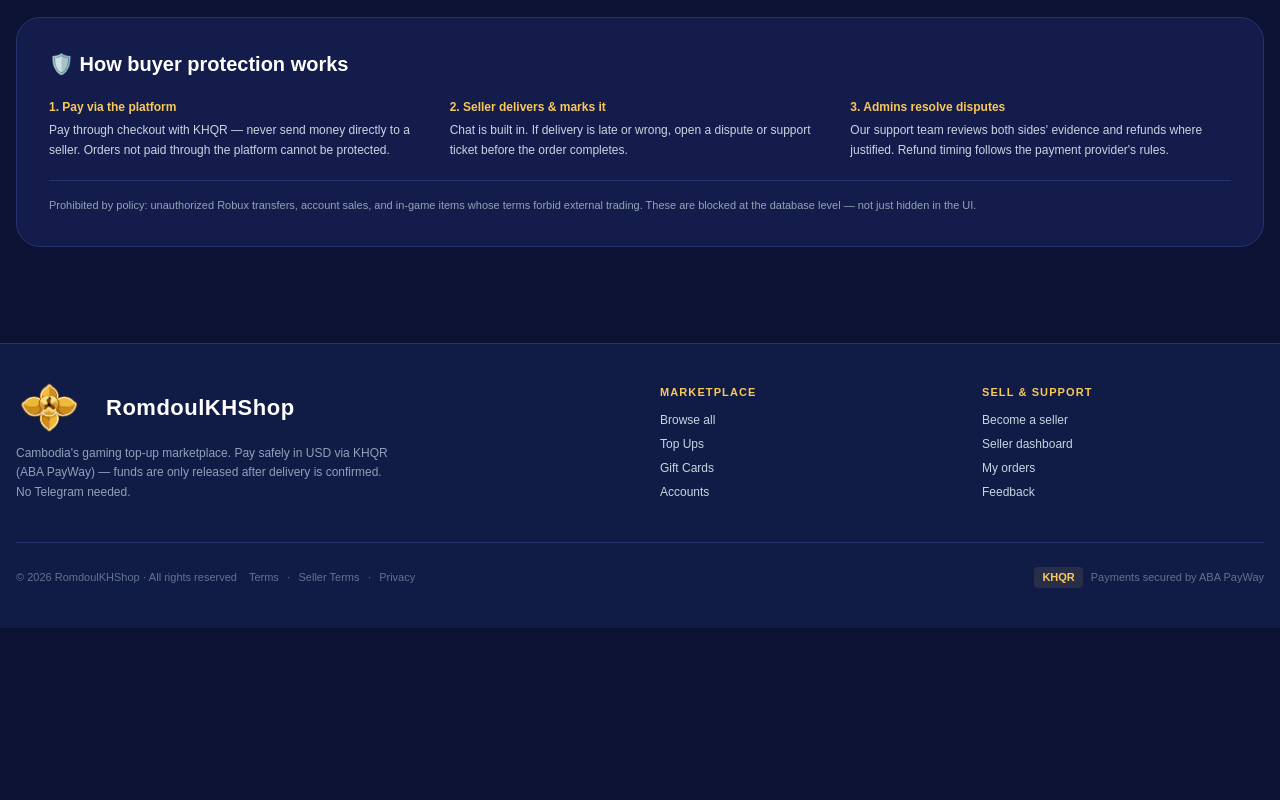
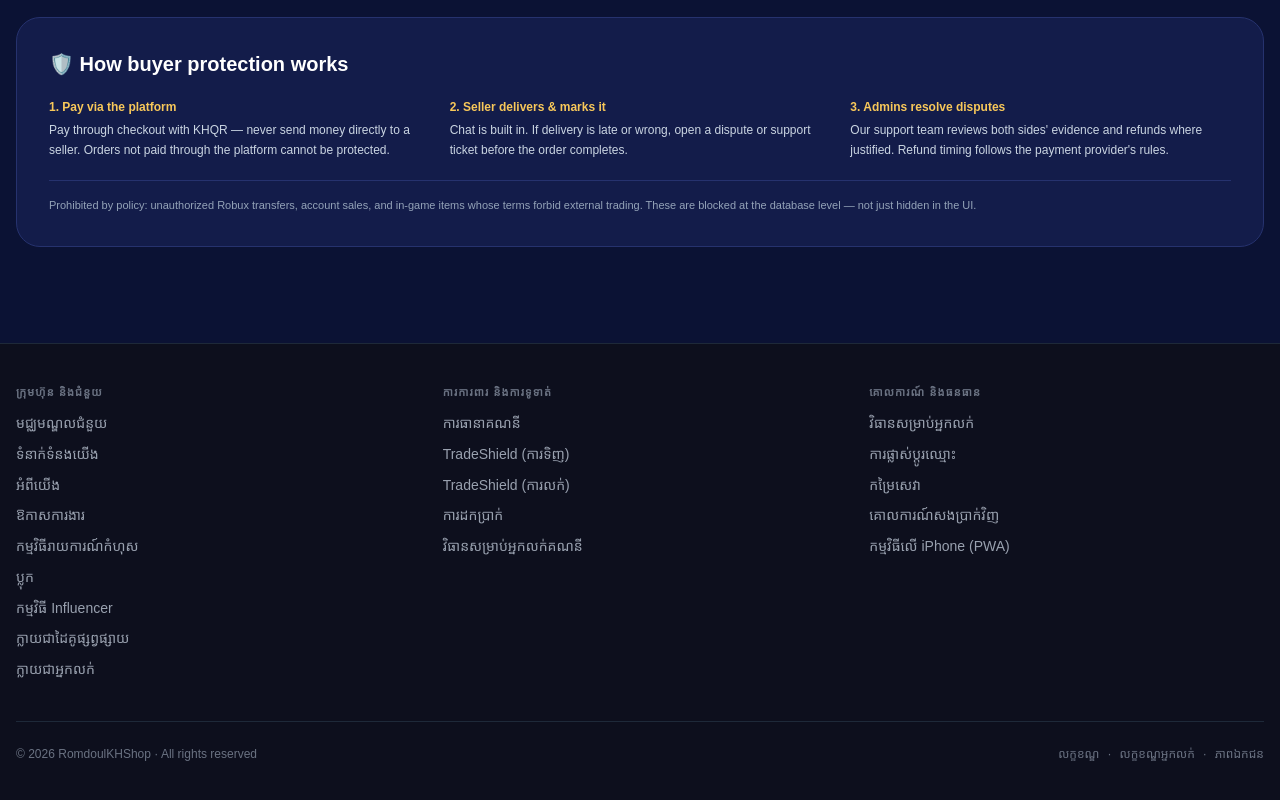
Before and after one commit to SEAN-0-a/topupkh, a Next.js app: page / in a window 1280 px wide. Shown: the part 1429-2229 px from the top of the page. Before the commit the page ends 2057 px from the top, so only its background shows below. Built offline with nearby package versions, Linux system fonts and the light colour scheme; no server answers; the database is empty.

Commit message:
Update Footer.tsx

```diff
--- a/src/components/Footer.tsx
+++ b/src/components/Footer.tsx
@@ -1,77 +1,116 @@
+"use client";
+
 import Link from "next/link";
+import { useLanguage } from "@/context/LanguageContext";
 
 /**
- * RomdoulKHShop site footer — Deep Navy brand surface with gold accents.
- * Dark-mode safe: every text color is set explicitly (slate shades / gold),
- * never inherited from the light-mode `text-white` remap or gray tokens.
+ * RomdoulKHShop site footer — sleek dark surface, 3-column link grid.
+ * Bilingual (EN/KH): reads the global LanguageContext by default, or takes an
+ * explicit `lang` prop ('en' | 'kh') which wins when provided. The site's
+ * navbar toggle uses 'km' internally, so it is mapped to 'kh' here.
  */
-export default function Footer() {
+
+type FooterLang = "en" | "kh";
+
+interface FooterLink {
+  en: string;
+  kh: string;
+  href: string;
+}
+
+interface FooterColumn {
+  heading: { en: string; kh: string };
+  links: FooterLink[];
+}
+
+const TRANSLATIONS: FooterColumn[] = [
+  {
+    heading: { en: "Company & Support", kh: "ក្រុមហ៊ុន និងជំនួយ" },
+    links: [
+      { en: "Help center", kh: "មជ្ឈមណ្ឌលជំនួយ", href: "/help" },
+      { en: "Contact us", kh: "ទំនាក់ទំនងយើង", href: "/contact" },
+      { en: "About us", kh: "អំពីយើង", href: "/about" },
+      { en: "Careers", kh: "ឱកាសការងារ", href: "/careers" },
+      { en: "Bug bounty", kh: "កម្មវិធីរាយការណ៍កំហុស", href: "/bug-bounty" },
+      { en: "Blog", kh: "ប្លុក", href: "/blog" },
+      { en: "Influencer program", kh: "កម្មវិធី Influencer", href: "/influencer" },
+      { en: "Become an affiliate", kh: "ក្លាយជាដៃគូផ្សព្វផ្សាយ", href: "/affiliate" },
+      { en: "Become a seller", kh: "ក្លាយជាអ្នកលក់", href: "/seller/register" },
+    ],
+  },
+  {
+    heading: { en: "Protection & Payments", kh: "ការការពារ និងការទូទាត់" },
+    links: [
+      { en: "Account warranty", kh: "ការធានាគណនី", href: "/account-warranty" },
+      { en: "TradeShield (buying)", kh: "TradeShield (ការទិញ)", href: "/tradeshield?mode=buy" },
+      { en: "TradeShield (selling)", kh: "TradeShield (ការលក់)", href: "/tradeshield?mode=sell" },
+      { en: "Withdrawals", kh: "ការដកប្រាក់", href: "/wallet" },
+      { en: "Account seller rules", kh: "វិធានសម្រាប់អ្នកលក់គណនី", href: "/seller-rules#account" },
+    ],
+  },
+  {
+    heading: { en: "Policies & Resources", kh: "គោលការណ៍ និងធនធាន" },
+    links: [
+      { en: "Seller rules", kh: "វិធានសម្រាប់អ្នកលក់", href: "/seller-rules" },
+      { en: "Changing username", kh: "ការផ្លាស់ប្តូរឈ្មោះ", href: "/settings" },
+      { en: "Fees", kh: "កម្រៃសេវា", href: "/fees" },
+      { en: "Refund Policy", kh: "គោលការណ៍សងប្រាក់វិញ", href: "/refund-policy" },
+      { en: "App on iPhone (PWA)", kh: "កម្មវិធីលើ iPhone (PWA)", href: "/pwa" },
+    ],
+  },
+];
+
+export default function Footer({ lang }: { lang?: FooterLang }) {
+  const { lang: contextLang } = useLanguage();
+  // Explicit prop wins; otherwise derive from the global toggle ('km' → 'kh').
+  const active: FooterLang = lang ?? (contextLang === "km" ? "kh" : "en");
+  const isKhmer = active === "kh";
+
   return (
-    <footer className="mt-16 border-t border-navy-600 bg-navy text-slate-300">
+    <footer className="mt-16 border-t border-gray-800 bg-[#0d0f1d] text-gray-400">
       <div className="mx-auto max-w-7xl px-4 py-10">
-        <div className="grid gap-10 md:grid-cols-4">
-          {/* Brand */}
-          <div className="md:col-span-2">
-            <div style={{ display: "flex", alignItems: "center", gap: "14px" }}>
-              <img
-                src="/image/RomdoulKHshop.LOGO-01.png"
-                alt="RomdoulKHShop"
-                style={{ height: "64px", width: "auto", objectFit: "contain", marginTop: "-8px", marginBottom: "-8px" }}
-              />
-              <span style={{ fontSize: "22px", fontWeight: "bold", color: "#ffffff", letterSpacing: "0.5px", marginLeft: "12px" }}>
-                RomdoulKHShop
-              </span>
-            </div>
-            <p className="mt-3 max-w-sm text-xs leading-relaxed text-slate-400">
-              Cambodia&apos;s gaming top-up marketplace. Pay safely in USD via KHQR
-              (ABA PayWay) — funds are only released after delivery is confirmed.
-              No Telegram needed.
-            </p>
-          </div>
-
-          {/* Marketplace */}
-          <nav aria-label="Marketplace">
-            <h3 className="text-[11px] font-bold uppercase tracking-widest text-gold">
-              Marketplace
+        {/* 3-column link grid: stacks on mobile, spreads on desktop */}
+        <div className="grid grid-cols-1 md:grid-cols-3 gap-8">
+          {TRANSLATIONS.map((column, index) => (
+            <nav key={index} aria-label={column.heading[active]}>
+              <h3 className="text-[11px] font-bold uppercase tracking-widest text-gray-500">
+                {column.heading[active]}
               </h3>
-            <ul className="mt-3 space-y-2 text-xs">
-              <li><Link href="/marketplace" className="transition-colors hover:text-gold">Browse all</Link></li>
-              <li><Link href="/marketplace?category=top-ups" className="transition-colors hover:text-gold">Top Ups</Link></li>
-              <li><Link href="/marketplace?category=gift-cards" className="transition-colors hover:text-gold">Gift Cards</Link></li>
-              <li><Link href="/marketplace?category=accounts" className="transition-colors hover:text-gold">Accounts</Link></li>
+              <ul className={`mt-3 space-y-2 text-sm ${isKhmer ? "leading-relaxed" : ""}`}>
+                {column.links.map((link) => (
+                  <li key={link.href}>
+                    <Link
+                      href={link.href}
+                      className="transition-colors hover:text-white"
+                    >
+                      {active === "kh" ? link.kh : link.en}
+                    </Link>
+                  </li>
+                ))}
               </ul>
             </nav>
-
-          {/* Sell & support */}
-          <nav aria-label="Sell and support">
-            <h3 className="text-[11px] font-bold uppercase tracking-widest text-gold">
-              Sell &amp; Support
-            </h3>
-            <ul className="mt-3 space-y-2 text-xs">
-              <li><Link href="/seller/verify" className="transition-colors hover:text-gold">Become a seller</Link></li>
-              <li><Link href="/seller/dashboard" className="transition-colors hover:text-gold">Seller dashboard</Link></li>
-              <li><Link href="/orders" className="transition-colors hover:text-gold">My orders</Link></li>
-              <li><Link href="/feedback" className="transition-colors hover:text-gold">Feedback</Link></li>
-            </ul>
-          </nav>
+          ))}
         </div>
 
         {/* Bottom bar */}
-        <div className="mt-10 flex flex-col items-center justify-between gap-3 border-t border-navy-600 pt-6 text-[11px] text-slate-500 sm:flex-row">
-          <div className="flex flex-wrap items-center justify-center gap-x-3 gap-y-1">
+        <div className="mt-10 flex flex-col items-center justify-between gap-3 border-t border-gray-800 pt-6 text-xs text-gray-500 sm:flex-row">
           <p>© {new Date().getFullYear()} RomdoulKHShop · All rights reserved</p>
-            <nav aria-label="Legal" className="flex flex-wrap items-center gap-x-2 text-slate-500">
-              <Link href="/terms" className="transition-colors hover:text-gold">Terms</Link>
+          <nav
+            aria-label={isKhmer ? "ខាងផ្លូវចិត្ត" : "Legal"}
+            className="flex flex-wrap items-center gap-x-2"
+          >
+            <Link href="/terms" className="transition-colors hover:text-white">
+              {isKhmer ? "លក្ខខណ្ឌ" : "Terms"}
+            </Link>
             <span aria-hidden="true">·</span>
-              <Link href="/seller-terms" className="transition-colors hover:text-gold">Seller Terms</Link>
+            <Link href="/seller-terms" className="transition-colors hover:text-white">
+              {isKhmer ? "លក្ខខណ្ឌអ្នកលក់" : "Seller Terms"}
+            </Link>
             <span aria-hidden="true">·</span>
-              <Link href="/privacy" className="transition-colors hover:text-gold">Privacy</Link>
+            <Link href="/privacy" className="transition-colors hover:text-white">
+              {isKhmer ? "ភាពឯកជន" : "Privacy"}
+            </Link>
           </nav>
-          </div>
-          <p className="flex items-center gap-2">
-            <span className="rounded bg-gold/10 px-2 py-0.5 font-bold text-gold">KHQR</span>
-            Payments secured by ABA PayWay
-          </p>
         </div>
       </div>
     </footer>
```
Lines whose indentation alone changed are shown as unchanged.
